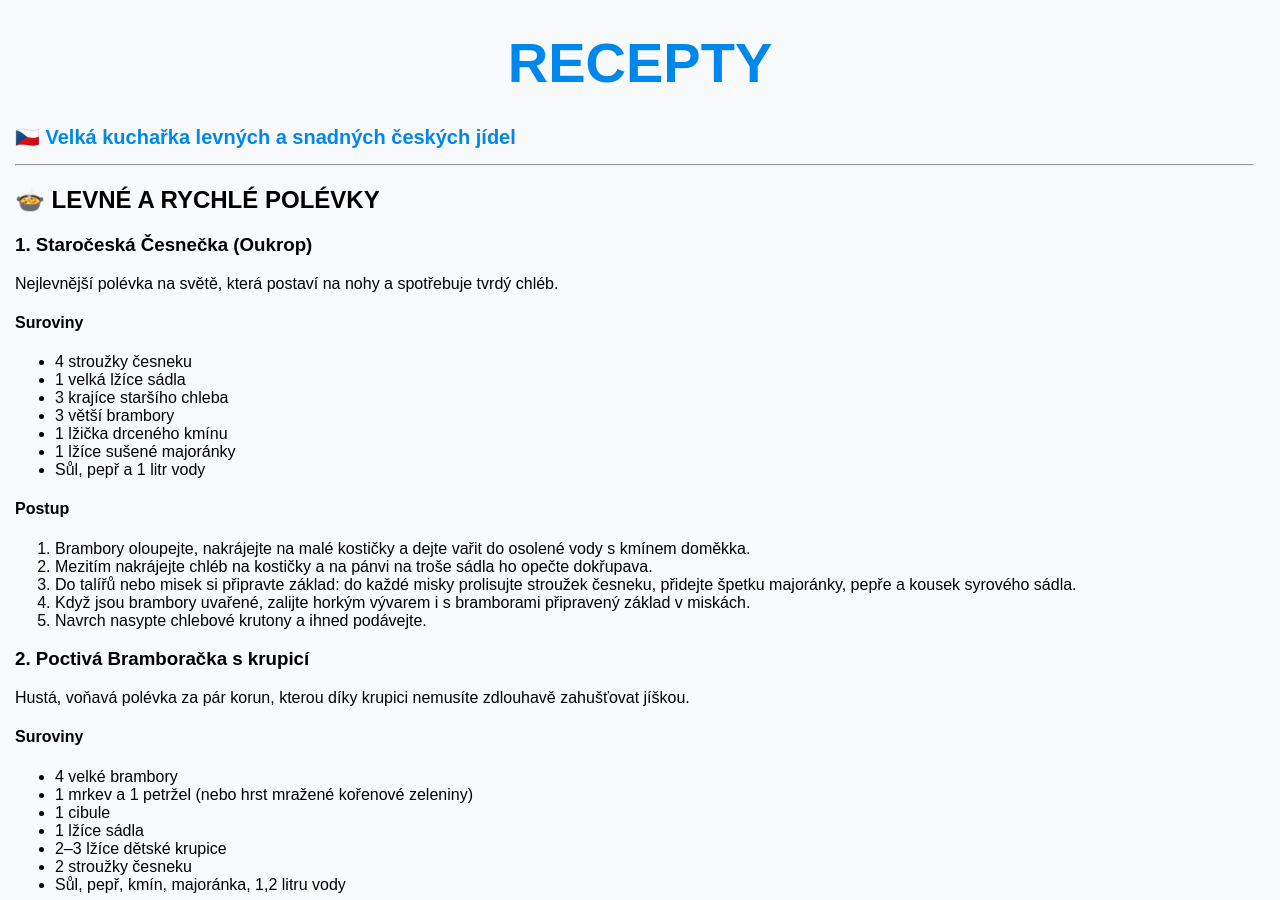
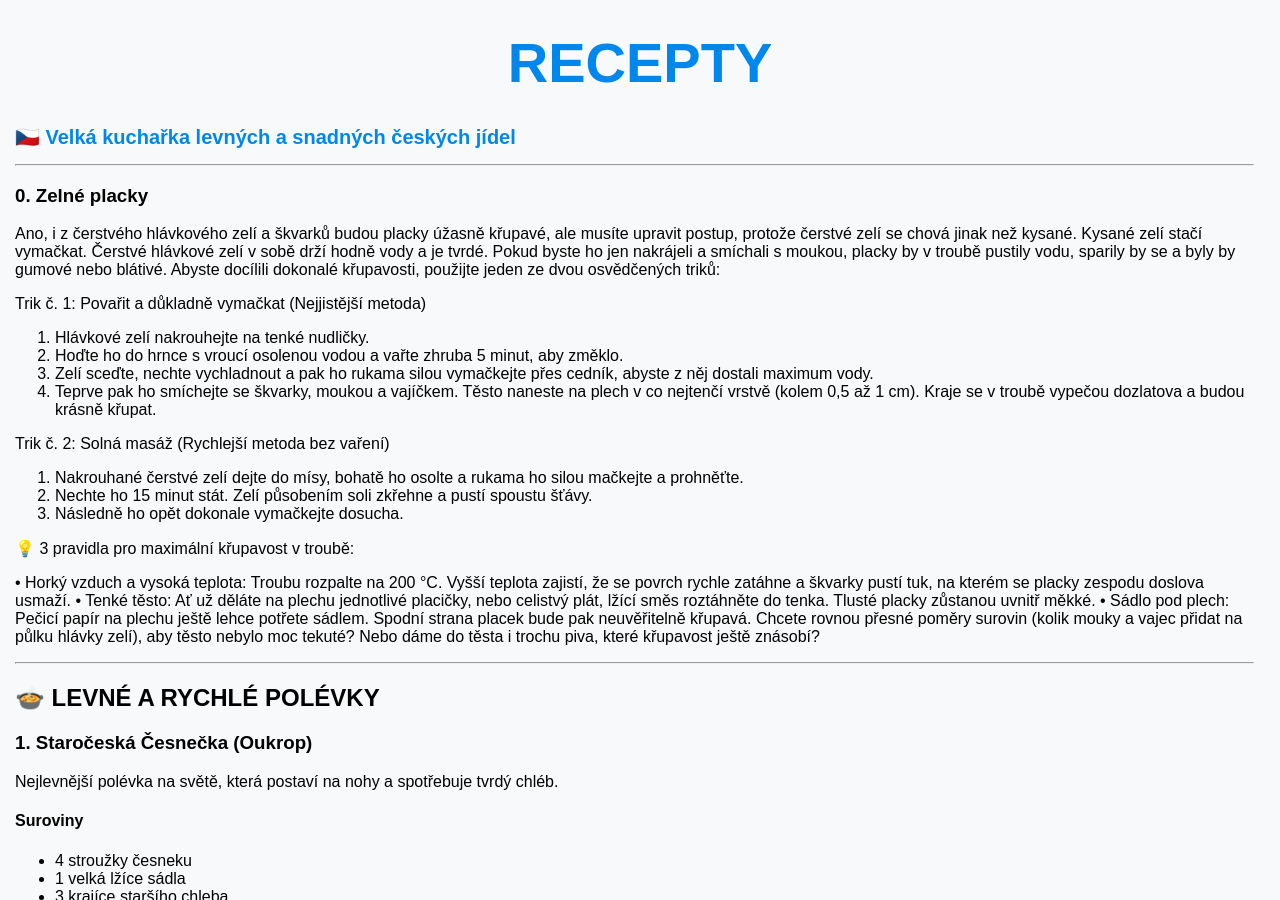
Before and after one commit to bedjan/bedjan.github.io, a Jekyll site: the page built from recepty.md, in a window 1280 px wide and 900 px high. Built offline with Jekyll 4.4.1, drawn with Linux system fonts in a browser that asks for light colours; our own code applies the rules of GitHub Pages for plain Markdown files.

Commit message:
Update recepty.md

```diff
--- a/recepty.md
+++ b/recepty.md
@@ -1,7 +1,34 @@
 # 🇨🇿 Velká kuchařka levných a snadných českých jídel
 
 ---
+### 0. Zelné placky
 
+Ano, i z čerstvého hlávkového zelí a škvarků budou placky úžasně křupavé, ale musíte upravit postup, protože čerstvé zelí se chová jinak než kysané.
+Kysané zelí stačí vymačkat. Čerstvé hlávkové zelí v sobě drží hodně vody a je tvrdé. Pokud byste ho jen nakrájeli a smíchali s moukou, placky by v troubě pustily vodu, sparily by se a byly by gumové nebo blátivé.
+Abyste docílili dokonalé křupavosti, použijte jeden ze dvou osvědčených triků:
+
+Trik č. 1: Povařit a důkladně vymačkat (Nejjistější metoda)
+
+1. Hlávkové zelí nakrouhejte na tenké nudličky.
+2. Hoďte ho do hrnce s vroucí osolenou vodou a vařte zhruba 5 minut, aby změklo.
+3. Zelí sceďte, nechte vychladnout a pak ho rukama silou vymačkejte přes cedník, abyste z něj dostali maximum vody.
+4. Teprve pak ho smíchejte se škvarky, moukou a vajíčkem. Těsto naneste na plech v co nejtenčí vrstvě (kolem 0,5 až 1 cm). Kraje se v troubě vypečou dozlatova a budou krásně křupat.
+
+Trik č. 2: Solná masáž (Rychlejší metoda bez vaření)
+
+1. Nakrouhané čerstvé zelí dejte do mísy, bohatě ho osolte a rukama ho silou mačkejte a prohněťte.
+2. Nechte ho 15 minut stát. Zelí působením soli zkřehne a pustí spoustu šťávy.
+3. Následně ho opět dokonale vymačkejte dosucha.
+
+💡 3 pravidla pro maximální křupavost v troubě:
+
+• Horký vzduch a vysoká teplota: Troubu rozpalte na 200 °C. Vyšší teplota zajistí, že se povrch rychle zatáhne a škvarky pustí tuk, na kterém se placky zespodu doslova usmaží.
+• Tenké těsto: Ať už děláte na plechu jednotlivé placičky, nebo celistvý plát, lžící směs roztáhněte do tenka. Tlusté placky zůstanou uvnitř měkké.
+• Sádlo pod plech: Pečicí papír na plechu ještě lehce potřete sádlem. Spodní strana placek bude pak neuvěřitelně křupavá.
+Chcete rovnou přesné poměry surovin (kolik mouky a vajec přidat na půlku hlávky zelí), aby těsto nebylo moc tekuté?
+Nebo dáme do těsta i trochu piva, které křupavost ještě znásobí?
+
+---
 ## 🍲 LEVNÉ A RYCHLÉ POLÉVKY
 
 ### 1. Staročeská Česnečka (Oukrop)
```
